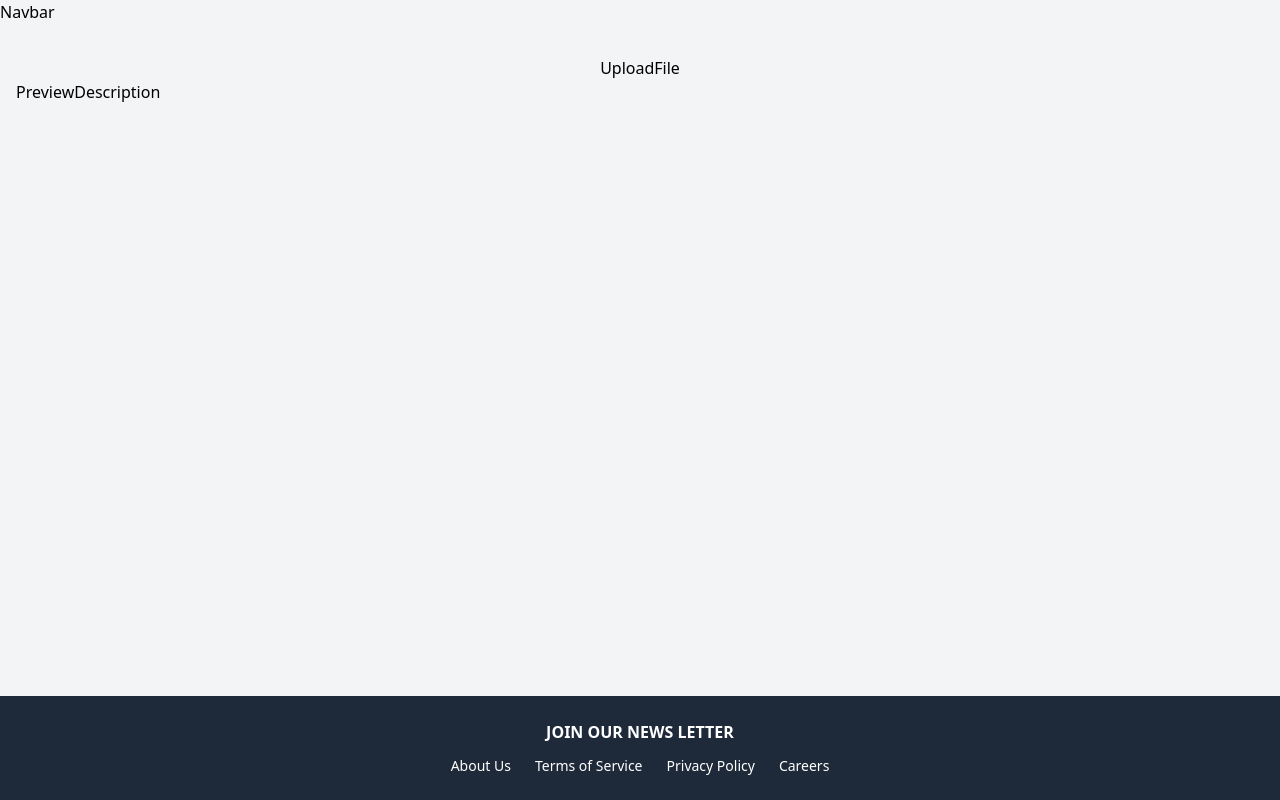
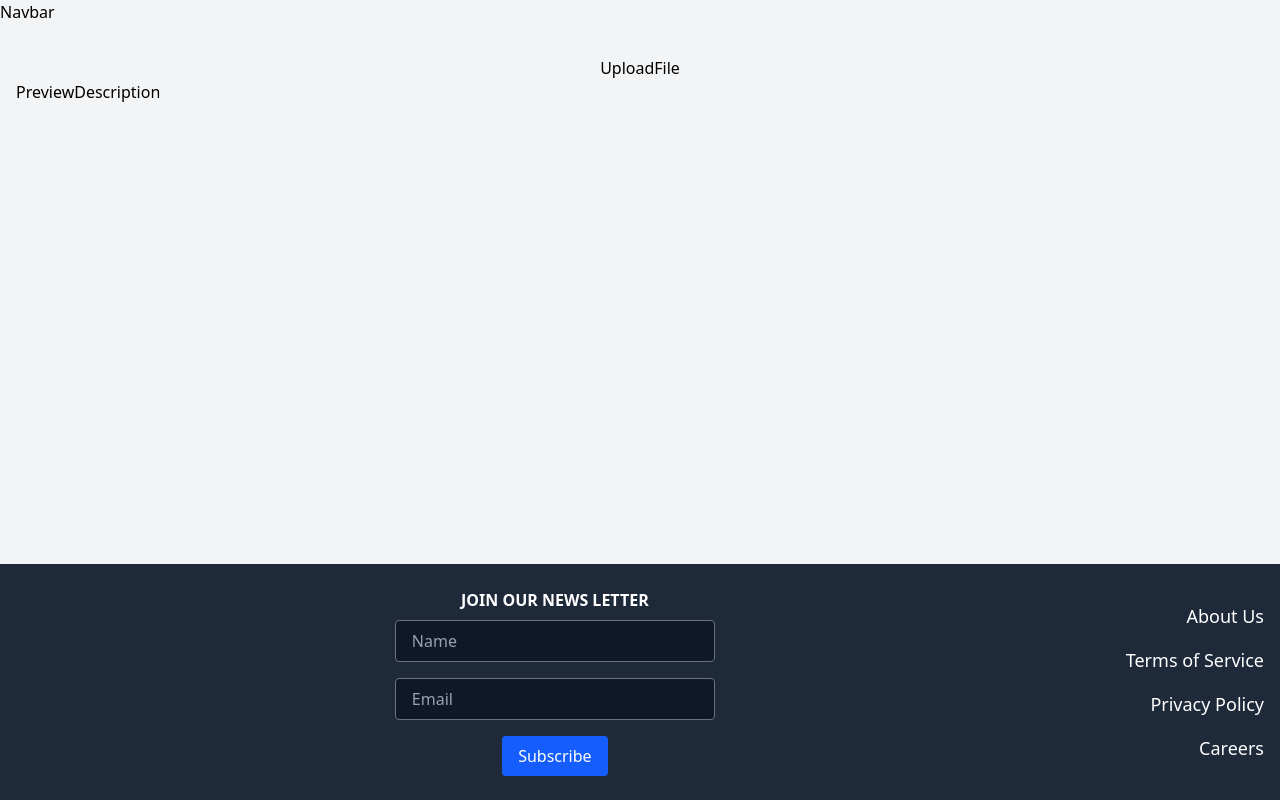
Before and after one commit to G1DY/TannMannProject, a React (Vite) app: page / in a window 1280 px wide. Built offline with nearby package versions, Linux system fonts and the light colour scheme.

Commit message:
Footer.tsx

```diff
--- a/package.json
+++ b/package.json
@@ -13,6 +13,7 @@
     "@tailwindcss/vite": "^4.1.5",
     "react": "^19.1.0",
     "react-dom": "^19.1.0",
+    "react-icons": "^5.5.0",
     "tailwindcss": "^4.1.5"
   },
   "devDependencies": {
--- a/src/components/layout/Footer.tsx
+++ b/src/components/layout/Footer.tsx
@@ -1,23 +1,62 @@
 const Footer = () => {
   return (
     <footer className="bg-gray-800 text-white py-6 mt-auto">
-      <div className="container mx-auto px-4">
-        <div className="text-center space-y-3">
-          <div className="font-bold">JOIN OUR NEWS LETTER</div>
-          <nav className="flex justify-center gap-6 text-sm">
+      <div className="container mx-auto px-4 py-y">
+        <div className="flex flex-col md:flex-row justify-between items-center gap-8">
+          {/* Newsletter Section */}
+          <div className="flex-1 flex flex-col">
+            <div className="font-bold text-center justify-center mb-2">
+              JOIN OUR NEWS LETTER
+            </div>
+            <form className="flex flex-col items-center justify-center gap-4">
+              <input
+                type="text"
+                placeholder="Name"
+                className="px-4 py-2 w-80 rounded border border-gray-500 bg-gray-900 text-white placeholder-gray-400
+                 hover:border-white focus:border-white focus:ring-2 focus:ring-blue-500 focus:outline-none"
+              />
+              <input
+                type="email"
+                placeholder="Email"
+                className="px-4 py-2 w-80 rounded border border-gray-500 bg-gray-900 text-white placeholder-gray-400
+                 hover:border-white focus:border-white focus:ring-2 focus:ring-blue-500 focus:outline-none"
+              />
+              <button
+                type="submit"
+                className="bg-blue-600 hover:bg-blue-700 text-white px-4 py-2 rounded"
+              >
+                Subscribe
+              </button>
+            </form>
+          </div>
+
+          {/* Navigation Links */}
+          <div className="">
+            <nav>
+              <ul className="flex flex-col items-end gap-4 text-lg">
+                <li>
                   <a href="#" className="hover:text-gray-300">
                     About Us
                   </a>
+                </li>
+                <li>
                   <a href="#" className="hover:text-gray-300">
                     Terms of Service
                   </a>
+                </li>
+                <li>
                   <a href="#" className="hover:text-gray-300">
                     Privacy Policy
                   </a>
+                </li>
+                <li>
                   <a href="#" className="hover:text-gray-300">
                     Careers
                   </a>
+                </li>
+              </ul>
             </nav>
+          </div>
         </div>
       </div>
     </footer>
```
Also changed, not shown: 1 other file (tests, documents, lock files or other folders). Lines whose indentation alone changed are shown as unchanged.
